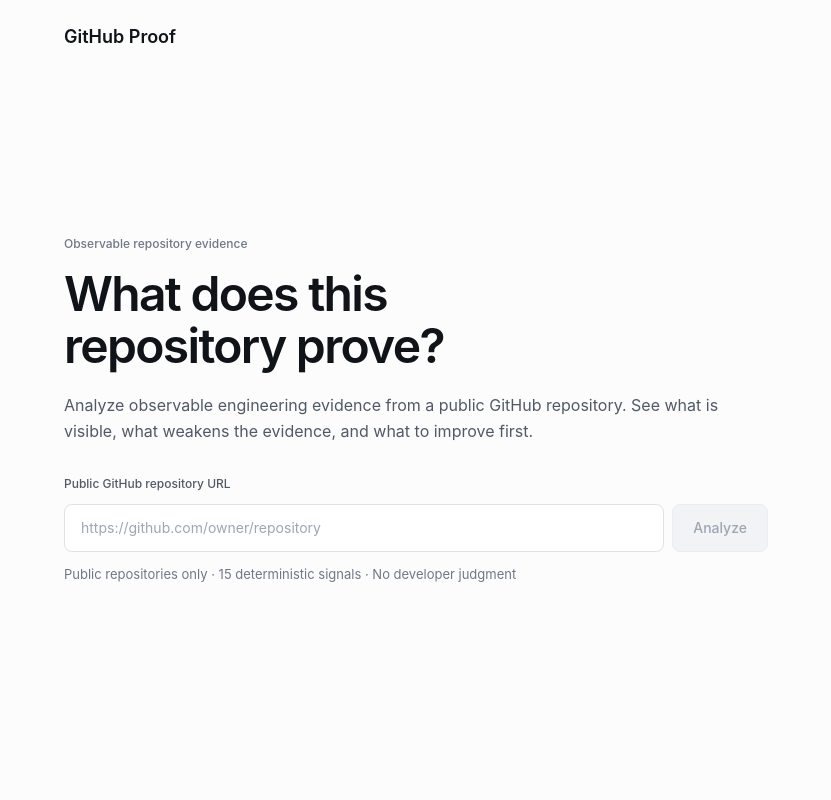
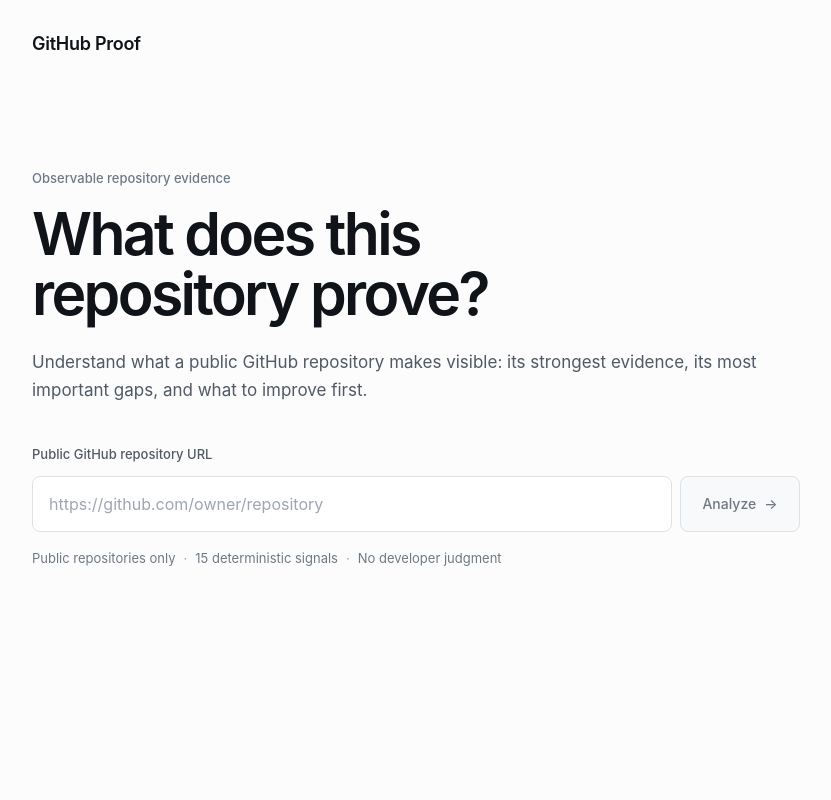
Before and after one commit to fatihGunalp/github-proof, an ASP.NET Core app: page / in a window 1280 px wide. Shown: the whole page, without its empty margins (0-831 px from the left). Run offline with ASP.NET Core 8, Linux system fonts and the light colour scheme.

Commit message:
feat(web): refine minimal home experience

```diff
--- a/src/GitHubProof.Web/Pages/Index.cshtml
+++ b/src/GitHubProof.Web/Pages/Index.cshtml
@@ -6,15 +6,18 @@
 
 <section class="home" aria-labelledby="home-title">
     <div class="home__content">
-        <p class="home__eyebrow">Observable repository evidence</p>
+        <p class="home__eyebrow">
+            Observable repository evidence
+        </p>
 
         <h1 class="home__title" id="home-title">
             What does this repository prove?
         </h1>
 
         <p class="home__summary">
-            Analyze observable engineering evidence from a public GitHub repository.
-            See what is visible, what weakens the evidence, and what to improve first.
+            Understand what a public GitHub repository makes visible:
+            its strongest evidence, its most important gaps,
+            and what to improve first.
         </p>
 
         <partial name="_RepositoryInput" />
--- a/src/GitHubProof.Web/Pages/Shared/_RepositoryInput.cshtml
+++ b/src/GitHubProof.Web/Pages/Shared/_RepositoryInput.cshtml
@@ -18,11 +18,16 @@
             class="button button--primary repository-input__action"
             type="button"
             disabled>
-            Analyze
+            <span>Analyze</span>
+            <span aria-hidden="true">→</span>
         </button>
     </div>
 
-    <p class="repository-input__context" id="repository-input-context">
-        Public repositories only · 15 deterministic signals · No developer judgment
-    </p>
+    <div class="repository-input__context" id="repository-input-context">
+        <span>Public repositories only</span>
+        <span class="repository-input__separator" aria-hidden="true">·</span>
+        <span>15 deterministic signals</span>
+        <span class="repository-input__separator" aria-hidden="true">·</span>
+        <span>No developer judgment</span>
+    </div>
 </div>
--- a/src/GitHubProof.Web/wwwroot/css/home.css
+++ b/src/GitHubProof.Web/wwwroot/css/home.css
@@ -1,49 +1,68 @@
 .home {
-    display: grid;
-    align-content: center;
-    min-height: calc(100vh - 5rem);
-    padding-block: var(--space-16);
+    min-height: calc(100vh - 4.5rem);
+    padding-top: clamp(5rem, 13vh, 8.5rem);
+    padding-bottom: var(--space-24);
 }
 
 .home__content {
-    width: min(100%, 44rem);
+    width: min(100%, 52rem);
 }
 
 .home__eyebrow {
     margin: 0 0 var(--space-4);
     color: var(--fg-tertiary);
-    font-size: var(--font-size-label);
+    font-size: var(--font-size-small);
     font-weight: var(--font-weight-label);
-    line-height: var(--line-height-label);
+    line-height: var(--line-height-small);
 }
 
 .home__title {
-    max-width: 13ch;
+    max-width: 14ch;
     margin: 0;
     color: var(--fg-primary);
-    font-size: var(--font-size-display);
+    font-size: clamp(3rem, 4.6vw, 4.25rem);
     font-weight: var(--font-weight-display);
-    line-height: var(--line-height-display);
-    letter-spacing: -0.035em;
+    line-height: 1.02;
+    letter-spacing: -0.045em;
+    text-wrap: balance;
 }
 
 .home__summary {
-    max-width: 42rem;
-    margin: var(--space-5) 0 0;
+    max-width: 46rem;
+    margin: var(--space-6) 0 0;
     color: var(--fg-secondary);
-    font-size: var(--font-size-body-large);
-    line-height: var(--line-height-body-large);
+    font-size: 1.0625rem;
+    line-height: 1.75rem;
+    text-wrap: pretty;
 }
 
 @media (max-width: 48rem) {
     .home {
         min-height: auto;
-        padding-block: var(--space-16);
+        padding-top: var(--space-16);
+        padding-bottom: var(--space-20);
     }
 
     .home__title {
-        font-size: var(--font-size-h1);
-        line-height: var(--line-height-h1);
-        letter-spacing: -0.025em;
+        max-width: 13ch;
+        font-size: clamp(2.5rem, 9vw, 3.5rem);
+        letter-spacing: -0.035em;
+    }
+
+    .home__summary {
+        margin-top: var(--space-5);
+        font-size: var(--font-size-body-large);
+        line-height: var(--line-height-body-large);
     }
 }
+
+@media (max-width: 30rem) {
+    .home {
+        padding-top: var(--space-12);
+    }
+
+    .home__title {
+        font-size: 2.5rem;
+        line-height: 1.05;
+    }
+}
--- a/src/GitHubProof.Web/wwwroot/css/repository-input.css
+++ b/src/GitHubProof.Web/wwwroot/css/repository-input.css
@@ -2,14 +2,15 @@
     display: grid;
     gap: var(--space-3);
     width: 100%;
-    margin-top: var(--space-8);
+    max-width: 48rem;
+    margin-top: var(--space-10);
 }
 
 .repository-input__label {
     color: var(--fg-secondary);
-    font-size: var(--font-size-label);
+    font-size: var(--font-size-small);
     font-weight: var(--font-weight-label);
-    line-height: var(--line-height-label);
+    line-height: var(--line-height-small);
 }
 
 .repository-input__control {
@@ -20,24 +21,45 @@
 
 .repository-input__field {
     min-width: 0;
-    min-height: 3rem;
+    min-height: 3.5rem;
     flex: 1 1 auto;
     padding-inline: var(--space-4);
+    font-size: var(--font-size-body-large);
 }
 
 .repository-input__action {
-    min-height: 3rem;
+    min-width: 7.5rem;
+    min-height: 3.5rem;
     padding-inline: var(--space-5);
 }
 
+.repository-input__action:disabled {
+    opacity: 1;
+    background: var(--surface-subtle);
+    border-color: var(--border-default);
+    color: var(--fg-tertiary);
+}
+
 .repository-input__context {
-    margin: 0;
+    display: flex;
+    flex-wrap: wrap;
+    align-items: center;
+    gap: var(--space-2);
+    margin: var(--space-1) 0 0;
     color: var(--fg-tertiary);
     font-size: var(--font-size-small);
     line-height: var(--line-height-small);
 }
 
-@media (max-width: 36rem) {
+.repository-input__separator {
+    color: var(--fg-muted);
+}
+
+@media (max-width: 40rem) {
+    .repository-input {
+        margin-top: var(--space-8);
+    }
+
     .repository-input__control {
         flex-direction: column;
     }
@@ -46,3 +68,15 @@
         width: 100%;
     }
 }
+
+@media (max-width: 30rem) {
+    .repository-input__context {
+        align-items: flex-start;
+        flex-direction: column;
+        gap: var(--space-1);
+    }
+
+    .repository-input__separator {
+        display: none;
+    }
+}
--- a/src/GitHubProof.Web/wwwroot/css/site.css
+++ b/src/GitHubProof.Web/wwwroot/css/site.css
@@ -3,7 +3,7 @@
 }
 
 .site-header {
-    width: min(100% - (2 * var(--space-6)), 72rem);
+    width: min(100% - (2 * var(--space-8)), 80rem);
     margin-inline: auto;
     padding-top: var(--space-6);
 }
@@ -11,10 +11,12 @@
 .site-brand {
     display: inline-flex;
     align-items: center;
+    min-height: 2.5rem;
     color: var(--fg-primary);
     font-size: var(--font-size-title);
     font-weight: var(--font-weight-title);
     line-height: var(--line-height-title);
+    letter-spacing: -0.015em;
     text-decoration: none;
 }
 
@@ -23,17 +25,24 @@
 }
 
 .site-main {
-    width: min(100% - (2 * var(--space-6)), 72rem);
+    width: min(100% - (2 * var(--space-8)), 80rem);
     margin-inline: auto;
 }
 
-@media (max-width: 36rem) {
+@media (max-width: 48rem) {
     .site-header,
     .site-main {
-        width: min(100% - (2 * var(--space-4)), 72rem);
+        width: min(100% - (2 * var(--space-5)), 80rem);
     }
 
     .site-header {
-        padding-top: var(--space-5);
+        padding-top: var(--space-4);
     }
 }
+
+@media (max-width: 30rem) {
+    .site-header,
+    .site-main {
+        width: min(100% - (2 * var(--space-4)), 80rem);
+    }
+}
```
Also changed, not shown: worklog/CURRENT.md (+29 -18 lines), worklog/sessions/2026-08-16-047-web-foundation-semantic-ui-system.md (+23 -31 lines).
